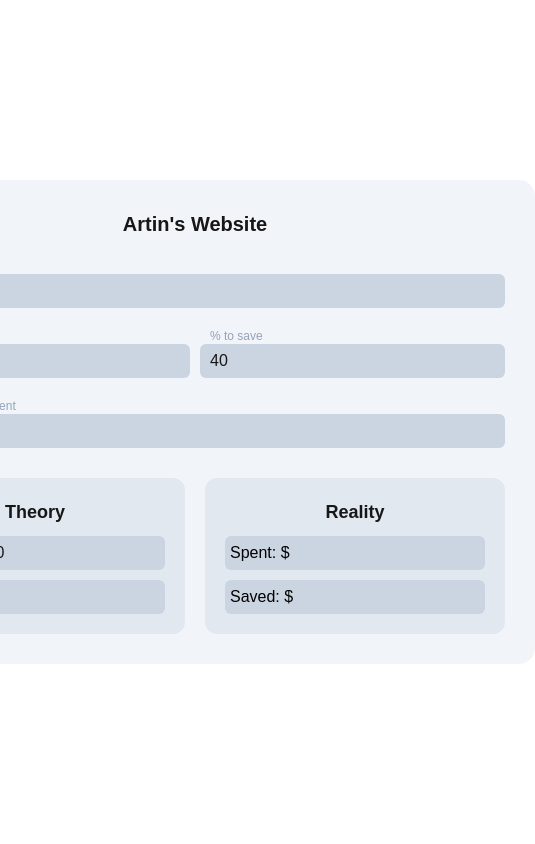
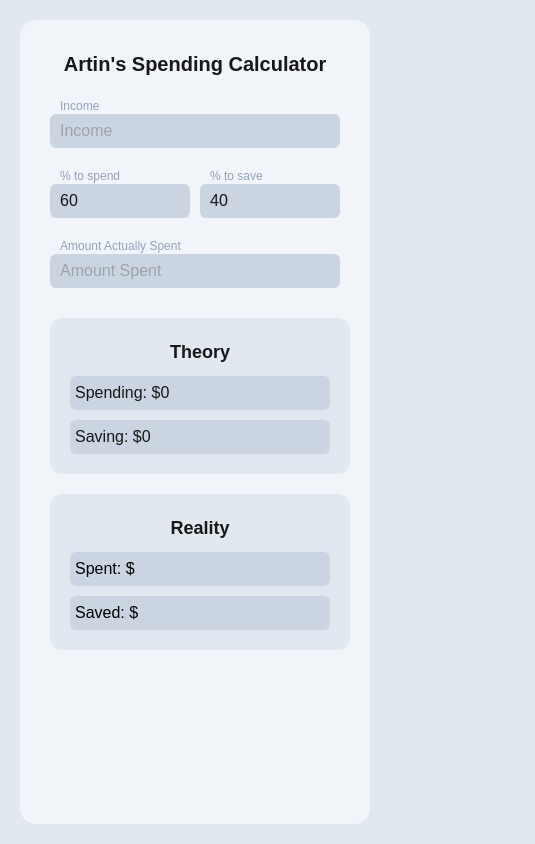
Before and after one commit to JackMechem/artins-website, a Next.js app: page / in a window 390 px wide. Shown: the whole page, 535 px wide, since content can reach past the window. Built offline with nearby package versions, Linux system fonts and the light colour scheme.

Commit message:
Support for mobile

```diff
--- a/src/app/layout.tsx
+++ b/src/app/layout.tsx
@@ -26,7 +26,7 @@ export default function RootLayout({
 	return (
 		<html lang="en">
 			<body
-        className={`${geistSans.variable} ${geistMono.variable} antialiased`}
+				className={`${geistSans.variable} ${geistMono.variable} antialiased h-screen bg-slate-200`}
 			>
 				{children}
 			</body>
--- a/src/app/page.tsx
+++ b/src/app/page.tsx
@@ -35,9 +35,10 @@ const Home = () => {
 	}, [income, spending, saving, spent, saved, perToSave, perToSpend]);
 
 	return (
-		<div className="absolute top-1/2 left-1/2 translate-x-[-50%] translate-y-[-50%] px-[30px] py-[30px] bg-slate-100 rounded-2xl flex flex-col gap-[10px]">
+		<div className="h-full w-full bg-slate-200">
+			<div className="absolute md:top-1/2 md:left-1/2 md:translate-x-[-50%] md:translate-y-[-50%] top-[20px] left-[20px] bottom-[20px] right-[20px] md:bottom-auto md:right-auto px-[30px] py-[30px] bg-slate-100 rounded-2xl flex flex-col gap-[10px]">
 				<h1 className="text-xl font-semibold text-center mb-[10px]">
-				Artin&apos;s Website
+					Artin&apos;s Spending Calculator
 				</h1>
 				<div>
 					<p className="text-xs ml-[10px] text-slate-400">Income</p>
@@ -92,7 +93,7 @@ const Home = () => {
 						placeholder="Amount Spent"
 					/>
 				</div>
-			<div className="flex gap-[20px] mt-[20px]">
+				<div className="flex flex-col md:flex-row gap-[20px] mt-[20px]">
 					<div className="bg-slate-200 p-[20px] rounded-xl flex flex-col gap-[10px] min-w-[300px]">
 						<h1 className="text-center text-lg font-semibold">Theory</h1>
 						<p className="p-[5px] bg-slate-300 rounded-md">
@@ -136,6 +137,7 @@ const Home = () => {
 					</div>
 				</div>
 			</div>
+		</div>
 	);
 };
 
```
Also changed, not shown: package.json (+5 -4 lines), src/stores/valueStore.ts (added, +24 -0 lines), 1 other file (tests, documents, lock files or other folders). Lines whose indentation alone changed are shown as unchanged.
